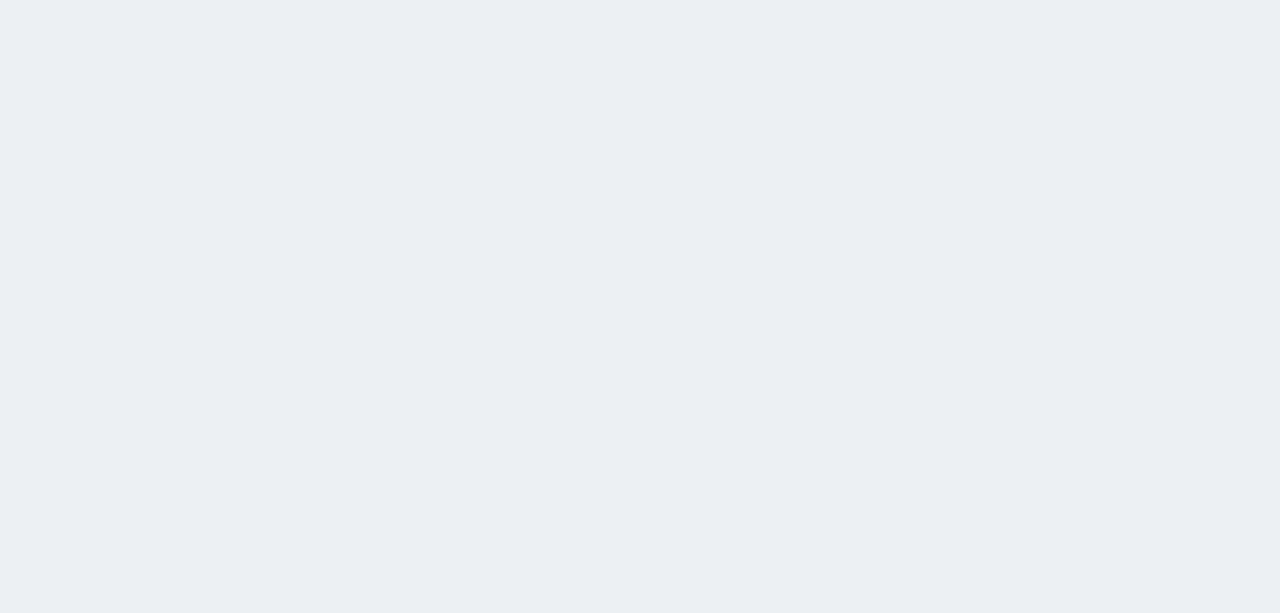
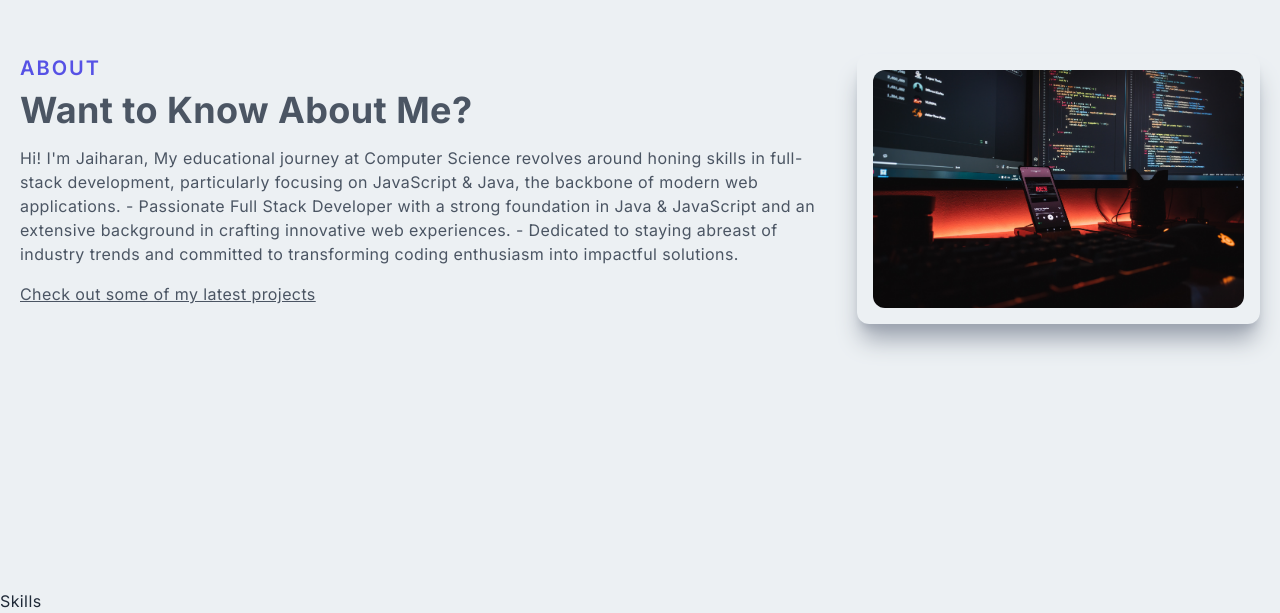
Before and after one commit to Jaiharan/Portfolio_2.0, a Next.js app: page / in a window 1280 px wide. Shown: the part 1011-1624 px from the top of the page. Before the commit the page ends 800 px from the top, so only its background shows below. Built offline with nearby package versions, Linux system fonts and the light colour scheme.

Commit message:
Added About

```diff
--- /dev/null
+++ b/src/app/components/About.jsx
@@ -0,0 +1,25 @@
+import React from 'react'
+import Image from 'next/image'
+import AboutImage from "../assets/about-image.jpg"
+
+const About = () => {
+  return (
+    <div className=' w-full md:h-screen p-2 flex items-center py-16'>
+      <div className=' max-w-[1240px] m-auto md:grid grid-cols-3 gap-4'>
+        <div className=' col-span-2'>
+          <p className=' uppercase text-xl font-semibold tracking-widest text-[#5651e5]'>About</p>
+          <h2 className=' py-2 text-gray-600'>Want to Know About Me?</h2>
+          <p className=' py-2 text-gray-600'>Hi! I'm Jaiharan, My educational journey at Computer Science revolves around honing skills in full-stack development, particularly focusing on JavaScript & Java, the backbone of modern web applications.
+          - Passionate Full Stack Developer with a strong foundation in Java & JavaScript and an extensive background in crafting innovative web experiences.
+          - Dedicated to staying abreast of industry trends and committed to transforming coding enthusiasm into impactful solutions.</p>
+          <p className=' py-2 text-gray-600 underline cursor-pointer hover:text-[#5651e5] duration-500'>Check out some of my latest projects</p>
+        </div>
+        <div className=' w-full h-auto m-auto shadow-xl shadow-gray-400 rounded-xl flex justify-center p-4 hover:scale-105 ease-in duration-300'>
+          <Image className=' rounded-xl' src={AboutImage} alt="/" />
+        </div>
+      </div>
+    </div>
+  )
+}
+
+export default About
--- /dev/null
+++ b/src/app/components/Skills.jsx
@@ -0,0 +1,9 @@
+import React from 'react'
+
+const Skills = () => {
+  return (
+    <div>Skills</div>
+  )
+}
+
+export default Skills
--- a/src/app/page.js
+++ b/src/app/page.js
@@ -1,12 +1,16 @@
 /* useClient */
+import About from './components/About';
 import Main from './components/Main';
 import Navbar from './components/Navbar';
+import Skills from './components/Skills';
 
 export default function Home() {
   return (
     <main>
       <Navbar />
       <Main />
+      <About />
+      <Skills />
     </main>
   );
 }
```
Also changed, not shown: src/app/assets/about-image.jpg (added).
